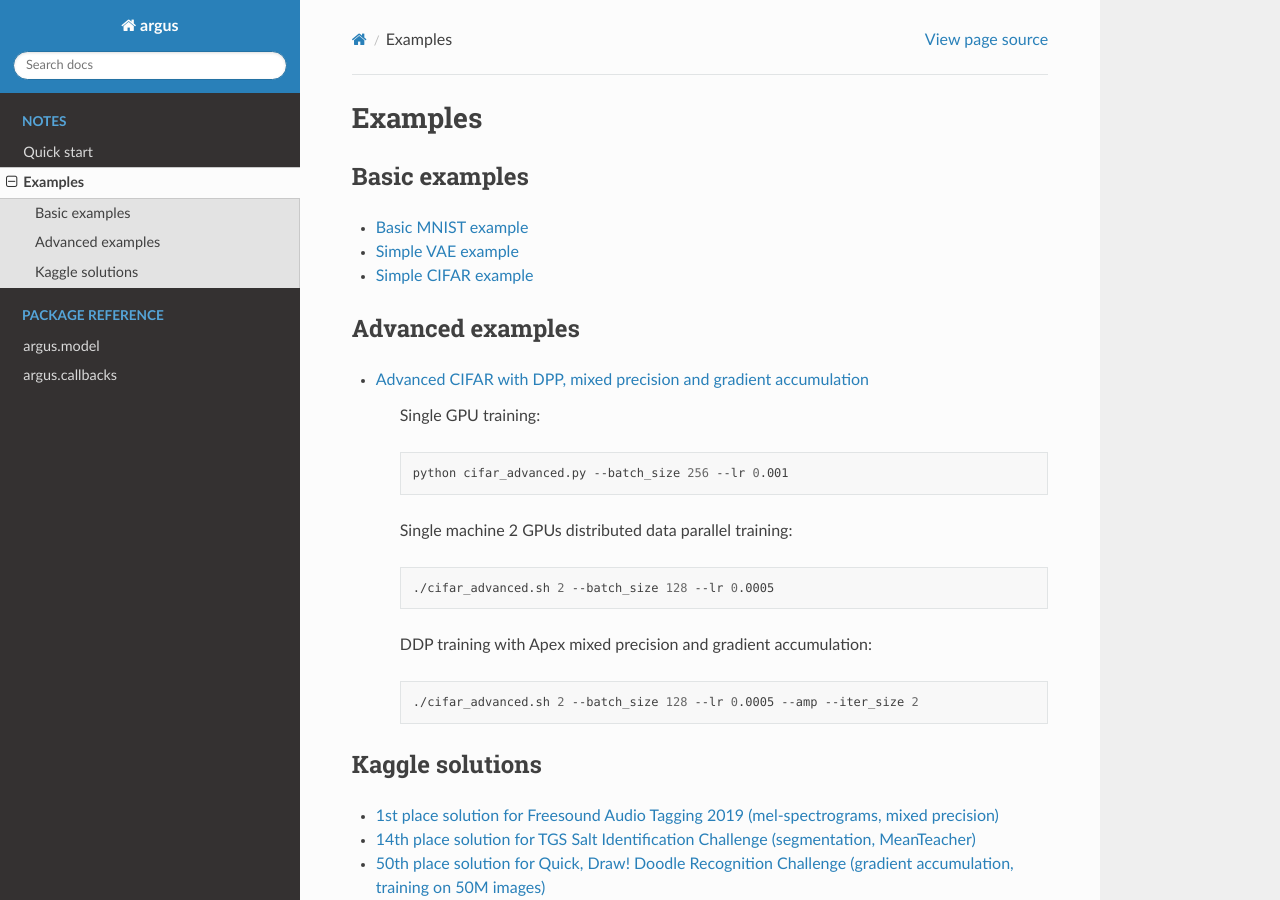
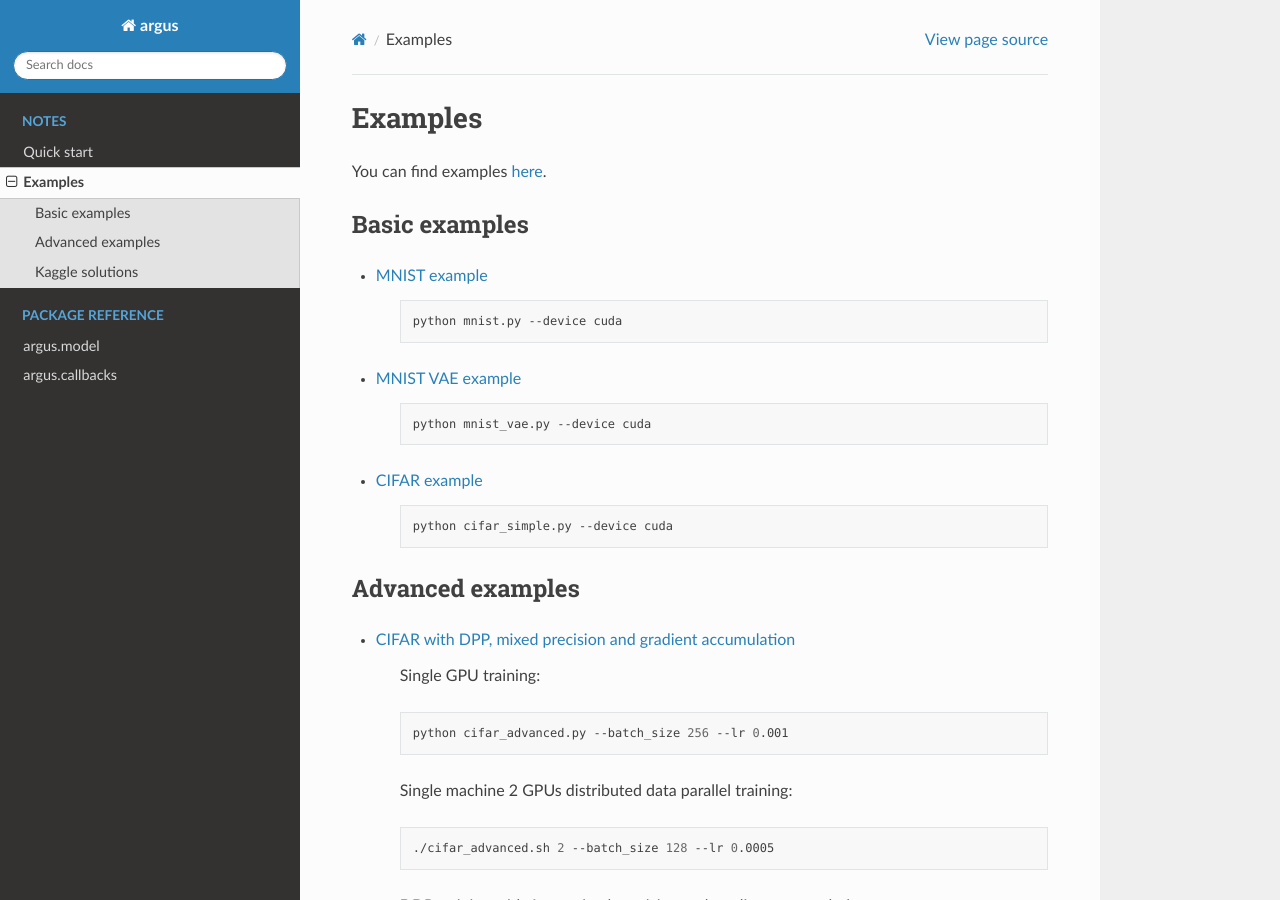
Before and after one commit to lRomul/argus, a Sphinx documentation site: the page built from docs/source/examples.rst, in a window 1280 px wide and 900 px high. Built offline with Sphinx 7.4.7 and the Read the Docs theme 2.0.0, drawn with Linux system fonts in a browser that asks for light colours.

```diff
--- a/docs/source/examples.rst
+++ b/docs/source/examples.rst
@@ -1,17 +1,33 @@
 Examples
 ========
+
+You can find examples `here <https://github.com/lRomul/argus/blob/master/examples>`_.
 
 Basic examples
 --------------
 
-* `Basic MNIST example <https://github.com/lRomul/argus/blob/master/examples/mnist.py>`_
-* `Simple VAE example <https://github.com/lRomul/argus/blob/master/examples/mnist_vae.py>`_
-* `Simple CIFAR example <https://github.com/lRomul/argus/blob/master/examples/cifar_simple.py>`_
+* `MNIST example <https://github.com/lRomul/argus/blob/master/examples/mnist.py>`_
+
+    .. code:: bash
+
+        python mnist.py --device cuda
+
+* `MNIST VAE example <https://github.com/lRomul/argus/blob/master/examples/mnist_vae.py>`_
+
+    .. code:: bash
+
+        python mnist_vae.py --device cuda
+
+* `CIFAR example <https://github.com/lRomul/argus/blob/master/examples/cifar_simple.py>`_
+
+    .. code:: bash
+
+        python cifar_simple.py --device cuda
 
 Advanced examples
 -----------------
 
-* `Advanced CIFAR with DPP, mixed precision and gradient accumulation <https://github.com/lRomul/argus/blob/master/examples/cifar_advanced.py>`_
+* `CIFAR with DPP, mixed precision and gradient accumulation <https://github.com/lRomul/argus/blob/master/examples/cifar_advanced.py>`_
 
     Single GPU training:
 
```
Also changed, not shown: examples/README.md (added).
